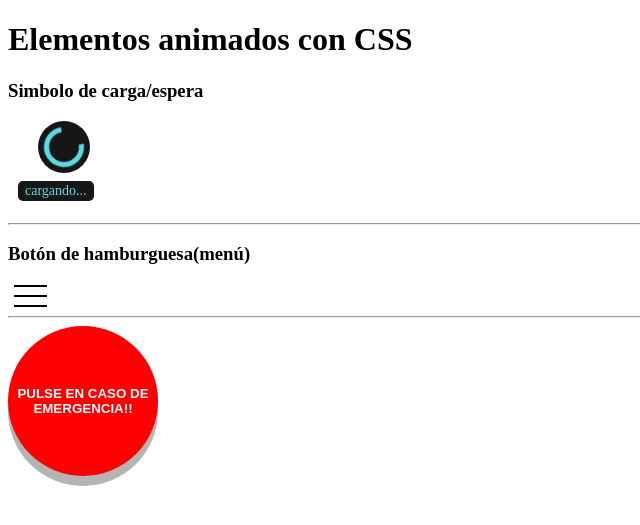
After one commit to German2709/Curso-DAW, a PHP site: page /Ejercicios/ejemplos.html in a window 1280 px wide. The commit adds this page. Shown: the top 525 px of the page, without its empty margins (0-640 px from the left). Run offline with PHP 8.4, Linux system fonts and the light colour scheme.

Commit message:
boton magico e icono cargar

```diff
--- /dev/null
+++ b/frontend/CSS/animaciones/Ejercicios/ejemplos.html
@@ -0,0 +1,89 @@
+<!DOCTYPE html>
+<html lang="en">
+
+<head>
+    <meta charset="UTF-8">
+    <meta http-equiv="X-UA-Compatible" content="IE=edge">
+    <meta name="viewport" content="width=device-width, initial-scale=1.0">
+    <title>Ejemplos de elementos animados</title>
+    <link rel="stylesheet" href="../../../general.css">
+    <link rel="stylesheet" href="icono-cargando.css">
+
+    <style>
+        button.menu {
+            display: flex;
+            flex-direction: column;
+            width: 45px;
+            height: 24px;
+            border: 0;
+            background: transparent;
+            gap: 8px;
+        }
+
+        .menu div {
+            background: black;
+            height: 2px;
+            width: 100%;
+            transform-origin: left;
+            transition: all .5s;
+        }
+
+        .menu:hover div:first-child {
+            transform: rotate(38deg);
+        }
+
+        .menu:hover div:nth-child(2) {
+            opacity: 0;
+        }
+
+        .menu:hover div:nth-child(3) {
+            transform: rotate(-38deg);
+        }
+
+        .boton {
+            position: relative;
+            border: none;
+            border-radius: 50%;
+            width: 150px;
+            height: 150px;
+            background: red;
+            color: white;
+            font-weight: bold;
+            text-transform: uppercase;
+            box-shadow: 0 10px 0 0 rgb(180, 180, 180);
+            animation: pulsor 2s linear infinite;
+            user-select: none;
+        }
+
+        .boton:active {
+            top: 10px;
+            box-shadow: 0 0 0 0 rgb(180, 180, 180);
+        }
+
+
+    </style>
+</head>
+
+<body>
+    <h1>Elementos animados con CSS</h1>
+    <h3>Simbolo de carga/espera</h3>
+
+    <div class="wait">
+        <div></div>
+        <p>cargando...</p>
+    </div>
+    <hr>
+
+    <h3>Botón de hamburguesa(menú)</h3>
+    <button class="menu">
+        <div></div>
+        <div></div>
+        <div></div>
+    </button>
+    <hr>
+    <button class="boton">Pulse en caso de emergencia!!</button>
+
+
+</body>
+
+</html>
--- /dev/null
+++ b/frontend/CSS/animaciones/Ejercicios/icono-cargando.css
@@ -0,0 +1,61 @@
+.wait{
+    position: relative;
+    left: 30px;
+    background: #161616;
+    width: 40px;
+    height: 40px;
+    padding: 6px;
+
+    display: flex;
+    justify-content: center;
+    align-items: center;
+
+    border-radius: 50%;
+    margin-bottom: 50px;
+}
+.wait div{
+    width: 30px;
+    height: 30px;
+    border: 5px solid rgb(90, 218, 225);
+    border-radius: 50%;
+    border-bottom: 5px dashed transparent;
+
+    animation: rotate 1s linear infinite;
+}
+.wait p{
+    position: absolute;
+    top: 90%;
+    left: -20px;
+    font-size: 14px;
+    background: #161616;
+    color: #5adae1;
+    padding: 2px 7px;
+    border-radius: 5px;
+
+    animation: blur 5s ease-in-out infinite;
+}
+@keyframes rotate {
+    0%{
+        transform: rotateZ(0);
+    }
+    50%{
+        transform: rotateZ(180deg);
+    }
+    100%{
+        transform: rotateZ(360deg);
+    }
+}
+@keyframes blur {
+    0%{
+        filter: blur(0px);
+    }
+    25%{
+        filter: blur(.6px);
+    }
+    50%{
+        filter: blur(.25px);
+    }
+    75%{
+        filter: blur(.85px);
+    }
+}
--- a/frontend/JavaScript/intro-js.html
+++ b/frontend/JavaScript/intro-js.html
@@ -6,6 +6,7 @@
     <meta name="viewport" content="width=device-width, initial-scale=1.0">
     <title>Introducción al JavaScript</title>
     <link rel="stylesheet" href="../general.css">
+    <link rel="stylesheet" href="../CSS/animaciones/Ejercicios/boton-magico.css">
 </head>
 <body>
     <h1>Introducción al JavaScript</h1>
@@ -33,7 +34,7 @@
     <p>
         Pulsa el botón para encender la bombilla
     </p>
-    <img id="bulb" src="../recursos/bombilla-apagada.gif" alt="">
+    <img id="bulb" src="../recursos/bombilla-apagada.gif" alt=""><br><br>
     <button onclick="bulbChange()">Interruptor de luz</button>
 
 </body>
```
Also changed, not shown: frontend/CSS/animaciones/Ejercicios/boton-magico.css (added, +40 -0 lines), frontend/CSS/animaciones/Ejercicios/boton-magico.html (added, +14 -0 lines), frontend/CSS/animaciones/intro.css (+17 -1 lines), frontend/CSS/animaciones/intro.html (+23 -0 lines).
